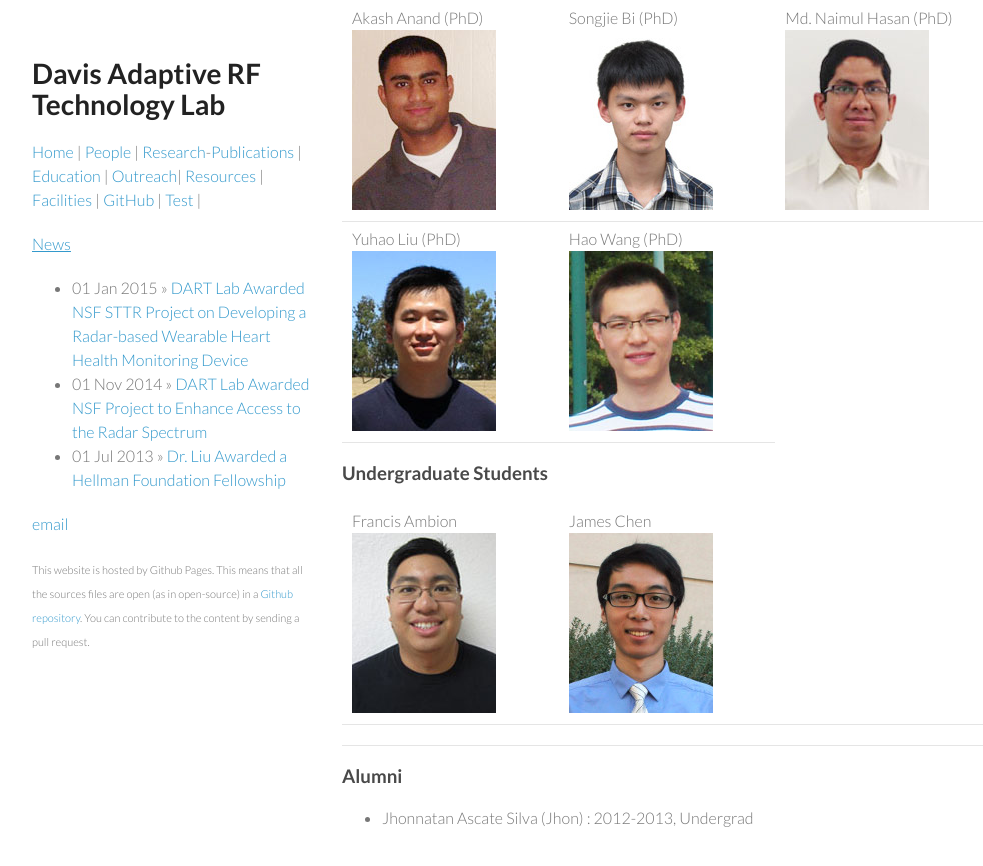
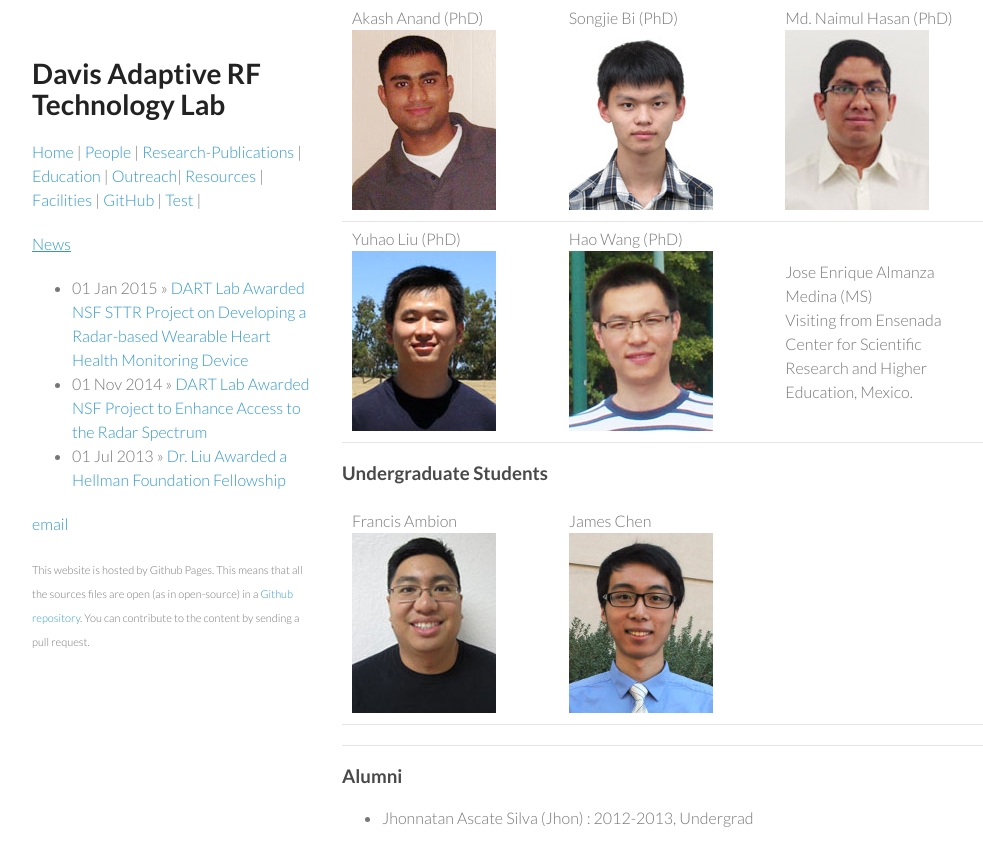
Before and after one commit to ucdart/ucdart.github.io, a Jekyll site: the page built from people/index.html, in a window 1280 px wide and 900 px high, scrolled down 720 px. Shown: the top 866 px of the window, without its empty margins (128-1111 px from the left). Built offline with Jekyll 4.4.1, drawn with Linux system fonts in a browser that asks for light colours.

Commit message:
Updated index.html

```diff
--- a/people/index.html
+++ b/people/index.html
@@ -52,6 +52,7 @@ Dr. Xiaoguang "Leo" Liu received his B.S. degree from Zhejiang University, China
 	<tr>
 		<td>Yuhao Liu (PhD) <br> <img src="/images/yuhao.jpg" alt="Yuhao Liu" /></td>
 		<td>Hao Wang (PhD) <br> <img src="/images/haowang.jpg" alt="Hao Wang" /></td>
+      	<td>Jose Enrique Almanza Medina (MS) <br> Visiting from Ensenada Center for Scientific Research and Higher Education, Mexico.</td>
 	</tr>
 </table>
 
```
